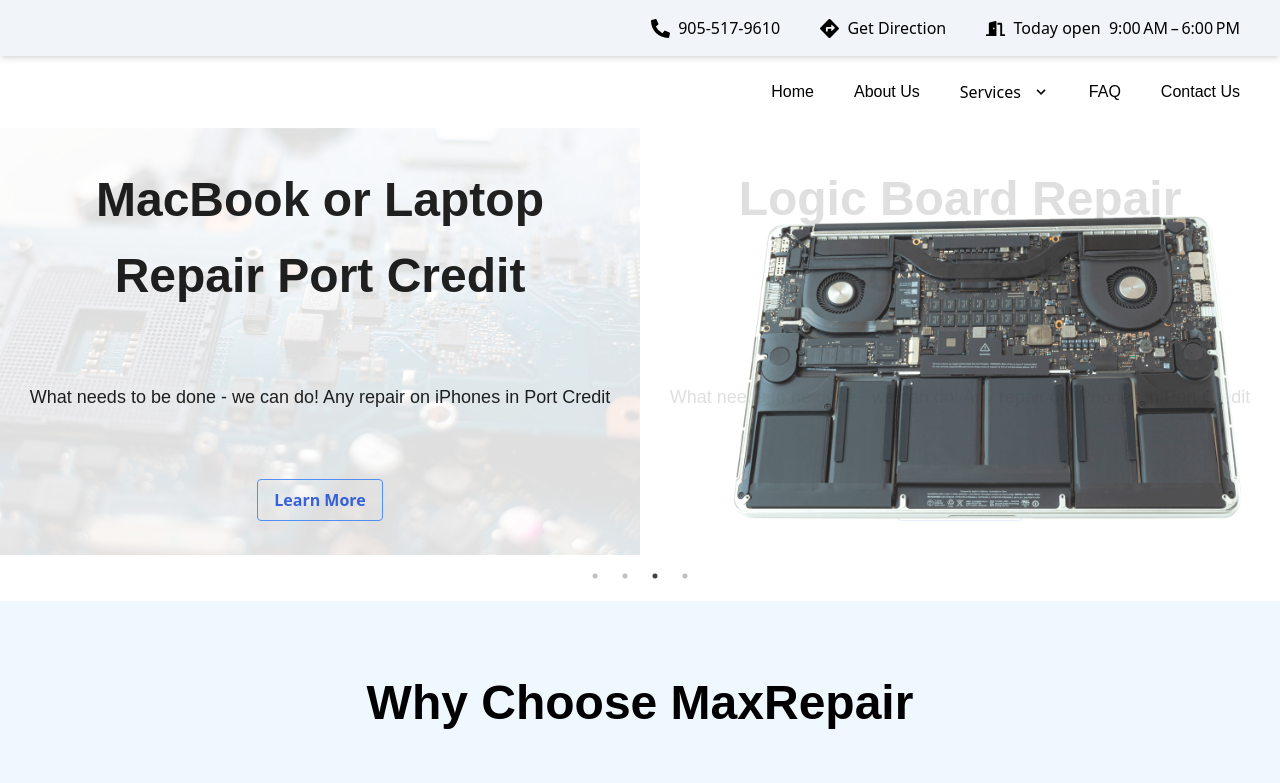
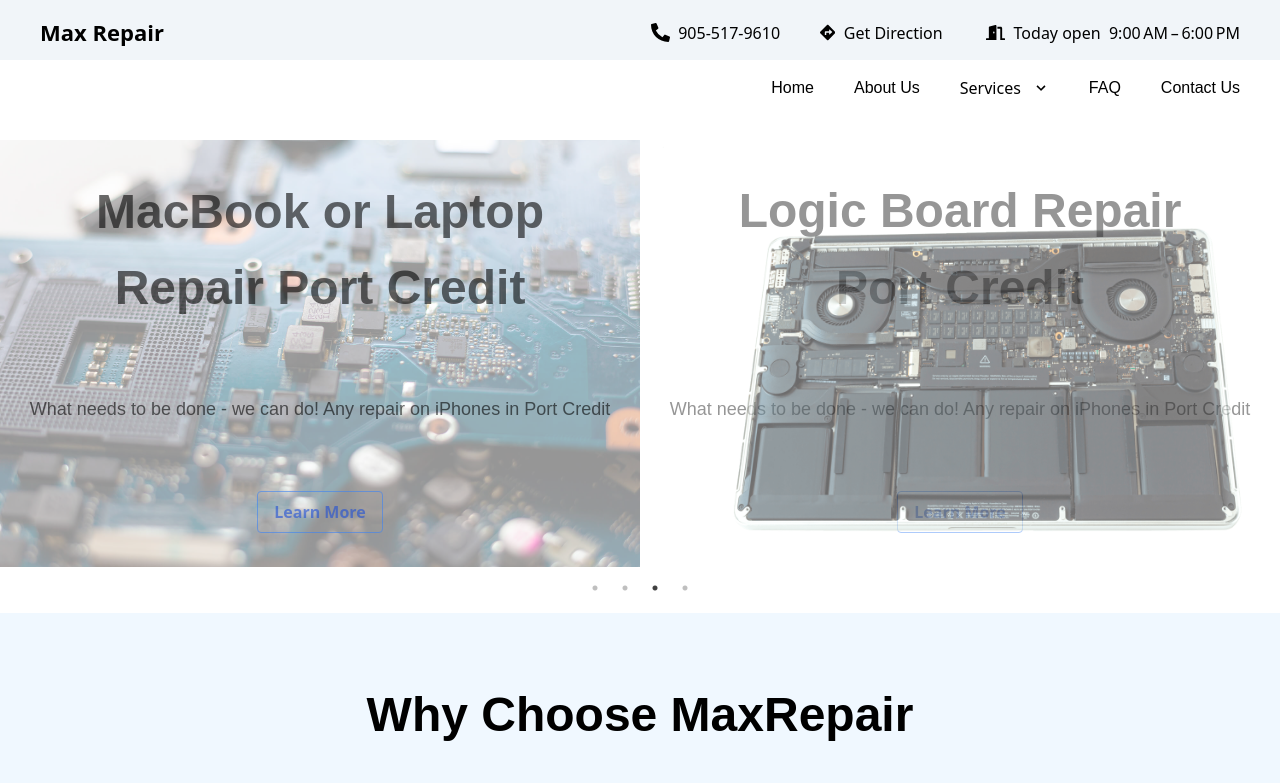
Before and after one commit to MetalJames/pcmaxrepair, a React (Vite) app: page / in a window 1280 px wide. Shown: the top 783 px of the page. Built offline with nearby package versions, Linux system fonts and the light colour scheme.

Commit message:
temporary remove other electronics link-make fixed menu and banner, fix hours-add max repair logo

```diff
--- a/src/App.tsx
+++ b/src/App.tsx
@@ -43,7 +43,7 @@
           />
           <link rel="canonical" href="/" />
         </Helmet>
-        <main className="flex-grow">
+        <main className="flex-grow mt-[150px] sm:mt-[120px] lg:mt-[100px]">
           <Routes>
             <Route path="/active_tab?" element={<Home />} />
             <Route path="/about_us" element={<AboutUs />} />
--- a/src/components/Banner.tsx
+++ b/src/components/Banner.tsx
@@ -9,24 +9,29 @@
     let openday = weekday[date.getDay()];
 
     return (
-        <div className='flex px-4 py-4 sm:px-10 sm:justify-end justify-around items-center bg-slate-100 shadow-md'>
+        <div className='flex px-4 py-4 sm:px-10 justify-center md:justify-between items-center bg-slate-100 shadow-md fixed top-0 w-full z-30'>
+            <a href='/'className='flex items-center sm:mr-10 mr-0'>
+                <p className="font-bold text-[22px] text-center md:text-left w-[60px] md:w-full">Max Repair</p>
+            </a>
+            <div className='flex sm:justify-end justify-around items-center'>
                 <a href='tel:+6199942413'className='flex items-center sm:mr-10 mr-0'>
-                    <FaPhoneAlt size='19' className='nav-linker'/>&nbsp;&nbsp;
-                    <p className="">905-517-9610</p>
+                    <FaPhoneAlt size='19' className='nav-linker hidden md:block'/>&nbsp;&nbsp;
+                    <p className="px-[20px] sm:px-0">905-517-9610</p>
                 </a>
                 <a href='https://www.google.com/maps/dir//Max+Repair/data=!4m8!4m7!1m0!1m5!1m1!1s0x882b47c32e09a101:0x2da8f3e93aee60d!2m2!1d-79.5836717!2d43.553694199999995'
                     target='_blank' className='flex items-center sm:mr-10 mr-0'>
-                    <FaDirections size='19' className='nav-linker'/>&nbsp;&nbsp;
-                    <p>Get Direction</p>
+                    <FaDirections size='19' className='nav-linker hidden md:block'/>&nbsp;&nbsp;
+                    <p className='w-[60px] md:w-full text-center md:text-left'>Get Direction</p>
                 </a>
                 <div className='hidden sm:flex items-center'>
                     <FaDoorOpen size='19' className='nav-linker'/>&nbsp;&nbsp;
                     {openhours.filter(day => day.id === openday).map((day) => (
-                    <div key={day.id} className='flex items-center justify-center'>
-                        <p>Today open</p>&nbsp;&nbsp;{day.hours}
-                    </div>
-                ))}
+                        <div key={day.id} className='flex items-center justify-center'>
+                            <p>Today open</p>&nbsp;&nbsp;{day.hours}
+                        </div>
+                    ))}
                 </div>
+            </div>
         </div>
     );
 }
--- a/src/components/NavBar.tsx
+++ b/src/components/NavBar.tsx
@@ -13,7 +13,7 @@
     let openday = weekday[date.getDay()];
 
     return (
-        <nav className='w-full flex py-6 justify-between items-center navbar'>
+        <nav className='w-full flex mt-[90px] lg:mt-[60px] py-4 justify-between items-center navbar fixed top-0 z-40 bg-white'>
             <ul key={1} className='list-none sm:flex hidden justify-end items-center flex-1'>
                 {navLinks.map(({ id, title, link, links }) => (
                     <div key={id}>
@@ -43,6 +43,7 @@
                     </div>
                 ))}
             </ul>
+            {/* mobile menu starts here */}
             <div className='sm:hidden flex flex-1 justify-between items-center px-10'>
                 <Link to='/' onClick={() => setToggle(false)}>
                     Home
--- a/src/components/Slider.tsx
+++ b/src/components/Slider.tsx
@@ -26,7 +26,7 @@
     };
 
     return (
-        <SliderSlick {...settings} className='mb-10'>
+        <SliderSlick {...settings} className='mb-10 mt-[40px]'>
                 {slidercontent.map((slide) => (
                     <div key={slide.id}>
                         <div className={`flex w-full justify-between sm:items-stretch items-center
--- a/src/constants/index.ts
+++ b/src/constants/index.ts
@@ -80,7 +80,7 @@
 export const openhours = [
     {
         id: 'Monday',
-        hours: '10:00 AM – 2:00 PM',
+        hours: '12:00 AM – 5:00 PM',
     },
     {
         id: 'Tuesday',
@@ -341,13 +341,13 @@
         logo: MdOutlineVideogameAsset,
         link: '/gamingconsole_repair',
     },
-    {
-        id: 'our-services-9',
-        title: 'Other Electronics Repair',
-        description: 'If you can not see your device in the listing, no worries - give us a call and ask, we will be able to help you',
-        logo: MdDevicesOther,
-        link: '/otherelectronic_repair',
-    },
+    // {
+    //     id: 'our-services-9',
+    //     title: 'Other Electronics Repair',
+    //     description: 'If you can not see your device in the listing, no worries - give us a call and ask, we will be able to help you',
+    //     logo: MdDevicesOther,
+    //     link: '/otherelectronic_repair',
+    // },
 ];
 
 export const brandswecanfix = [
```
